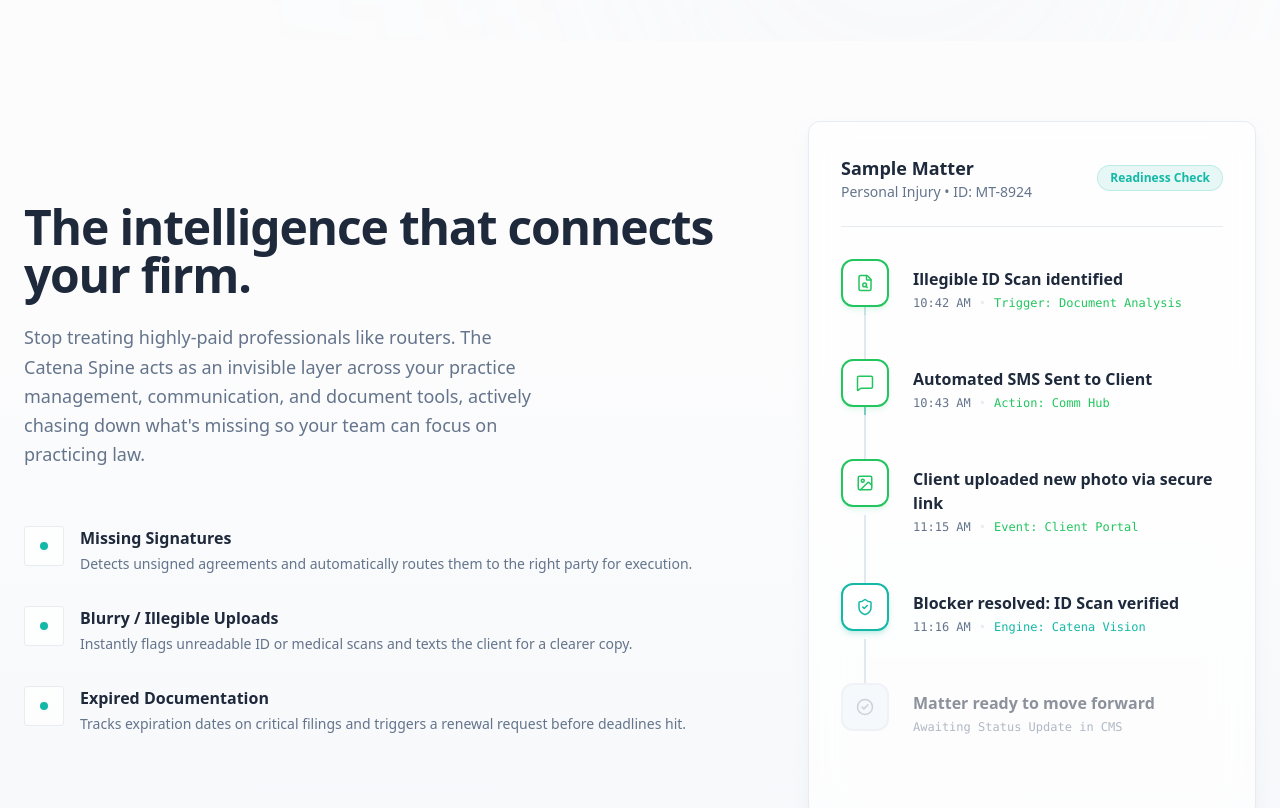
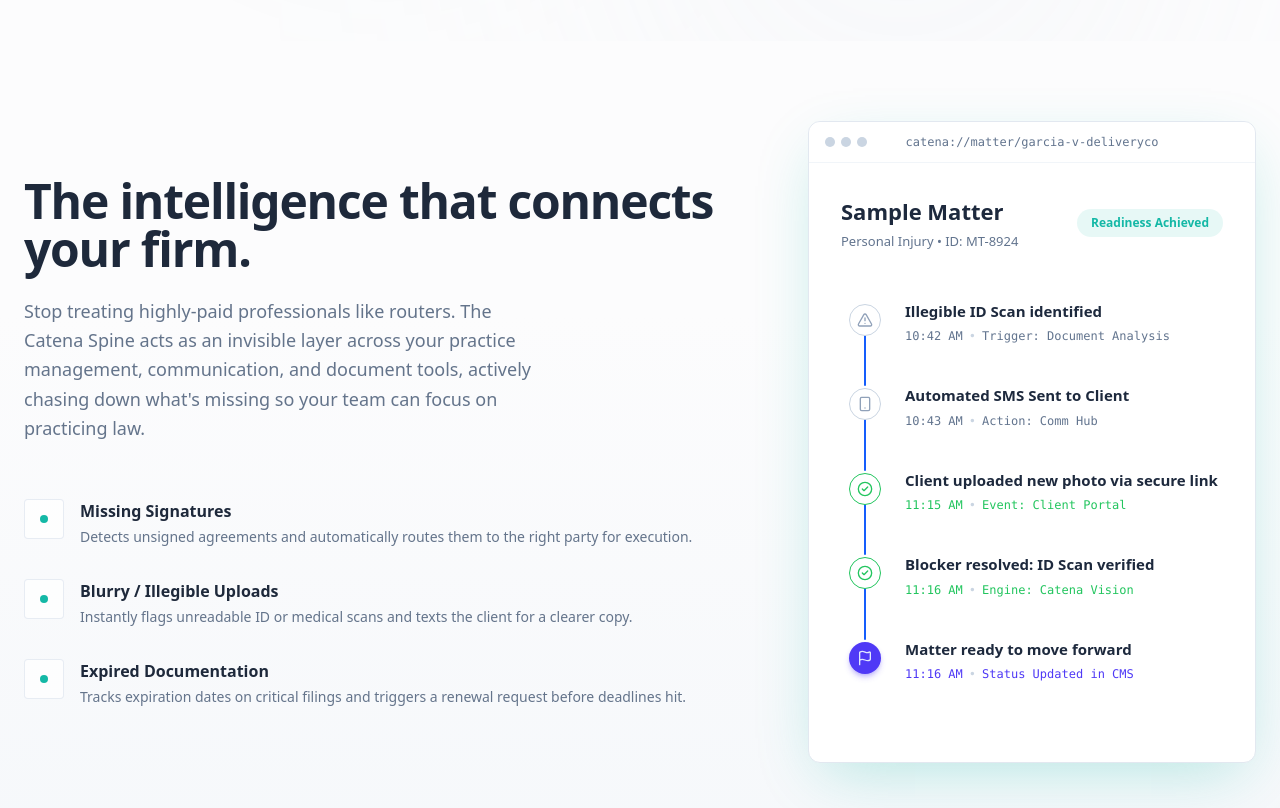
Before and after one commit to PrimeElixir/catena-landing, a Next.js app: page / in a window 1280 px wide. Shown: the part 620-1428 px from the top of the page. Built offline with nearby package versions, Linux system fonts and the light colour scheme.

Commit message:
style: update spine visualization to Mac card UI

```diff
--- a/src/components/SpineNode.tsx
+++ b/src/components/SpineNode.tsx
@@ -1,9 +1,10 @@
 import React from 'react';
-import { CheckCircle2, CircleDashed, FileSearch, MessageSquare, Image as ImageIcon, ShieldCheck } from 'lucide-react';
+import { CheckCircle2, TriangleAlert, Smartphone, Image as ImageIcon, ShieldCheck, Flag } from 'lucide-react';
 import clsx from 'clsx';
 import { motion } from 'framer-motion';
 
 export type NodeStatus = 'completed' | 'active' | 'pending';
+export type ColorTheme = 'slate' | 'success' | 'indigo';
 
 export interface SpineNodeProps {
   id: string;
@@ -11,58 +12,64 @@ export interface SpineNodeProps {
   title: string;
   timestamp?: string;
   description: string;
-  iconType: 'scan' | 'sms' | 'photo' | 'verify' | 'ready';
+  iconType: 'alert' | 'sms' | 'photo' | 'verify' | 'ready';
+  colorTheme: ColorTheme;
   isLast?: boolean;
 }
 
-const getIcon = (type: string, status: NodeStatus) => {
-  const size = 18;
-  const className = status === 'pending' ? 'text-text-secondary/50' : (status === 'completed' ? 'text-success' : 'text-accent');
+const getIcon = (type: string, theme: ColorTheme) => {
+  const size = 16;
+  let className = '';
+
+  if (theme === 'slate') className = 'text-slate-400';
+  if (theme === 'success') className = 'text-success';
+  if (theme === 'indigo') className = 'text-indigo-100'; // Inside solid circle
 
   switch (type) {
-    case 'scan': return <FileSearch size={size} className={className} />;
-    case 'sms': return <MessageSquare size={size} className={className} />;
-    case 'photo': return <ImageIcon size={size} className={className} />;
-    case 'verify': return <ShieldCheck size={size} className={className} />;
-    case 'ready': return <CheckCircle2 size={size} className={className} />;
-    default: return <CircleDashed size={size} className={className} />;
+    case 'alert': return <TriangleAlert size={size} className={className} />;
+    case 'sms': return <Smartphone size={size} className={className} />;
+    case 'photo': return <CheckCircle2 size={size} className={className} />;
+    case 'verify': return <CheckCircle2 size={size} className={className} />;
+    case 'ready': return <Flag size={size} className={className} />;
+    default: return <CheckCircle2 size={size} className={className} />;
   }
 };
 
-export default function SpineNode({ status, title, timestamp, description, iconType, isLast }: SpineNodeProps) {
+export default function SpineNode({ status, title, timestamp, description, iconType, colorTheme, isLast }: SpineNodeProps) {
   return (
-    <div className="relative flex gap-6 pb-12">
-      {/* Spine Line (Background) */}
+    <div className="relative flex gap-6 pb-10">
+      {/* Solid Blue Spine Line */}
       {!isLast && (
-        <div className="absolute left-6 top-14 bottom-0 w-[2px] bg-spine-line -translate-x-1/2"></div>
+        <div className="absolute left-[15px] top-[34px] bottom-[-2px] w-[2px] bg-blue-600 rounded-full"></div>
       )}
 
       {/* Node Icon Container */}
-      <div className="relative z-10 flex-shrink-0">
+      <div className="relative z-10 flex-shrink-0 pt-1">
         <div className={clsx(
-          "w-12 h-12 rounded-xl flex items-center justify-center border-2 transition-all duration-500",
-          status === 'completed' && "bg-white border-success shadow-md shadow-success/10",
-          status === 'active' && "bg-white border-accent shadow-md shadow-accent/20",
-          status === 'pending' && "bg-slate-100 border-border-glass opacity-60"
+          "w-8 h-8 rounded-full flex items-center justify-center transition-all duration-500",
+          colorTheme === 'slate' && "bg-white border-[1.5px] border-slate-300",
+          colorTheme === 'success' && "bg-white border-[1.5px] border-success",
+          colorTheme === 'indigo' && "bg-indigo-600 shadow-md shadow-indigo-600/30",
         )}>
-          {getIcon(iconType, status)}
+          {getIcon(iconType, colorTheme)}
         </div>
-
-        {/* Active Pulse Effect */}
-        {status === 'active' && (
-          <div className="absolute inset-0 rounded-xl border-2 border-accent animate-ping opacity-20"></div>
-        )}
       </div>
 
       {/* Content */}
-      <div className={clsx("flex flex-col pt-2", status === 'pending' && "opacity-50")}>
-        <h3 className="text-base font-semibold text-text-primary">{title}</h3>
-        <div className="flex items-center gap-2 mt-1 text-xs font-mono text-text-secondary">
-          {timestamp && <span>{timestamp}</span>}
-          {timestamp && <span className="text-border-glass">•</span>}
+      <div className="flex flex-col">
+        <h3 className="text-[15px] font-semibold text-slate-800">{title}</h3>
+        <div className="flex items-center gap-1.5 mt-1.5 text-xs font-mono">
           <span className={clsx(
-            status === 'completed' ? "text-success font-medium" : (status === 'active' ? "text-accent font-medium" : "text-text-secondary")
-          )}>{description}</span>
+            colorTheme === 'slate' ? "text-slate-500" : (colorTheme === 'success' ? "text-success" : "text-indigo-600")
+          )}>
+            {timestamp}
+          </span>
+          <span className="text-slate-300">•</span>
+          <span className={clsx(
+            colorTheme === 'slate' ? "text-slate-500" : (colorTheme === 'success' ? "text-success" : "text-indigo-600")
+          )}>
+            {description}
+          </span>
         </div>
       </div>
     </div>
--- a/src/components/SpineVisualization.tsx
+++ b/src/components/SpineVisualization.tsx
@@ -1,7 +1,6 @@
 "use client";
 
 import React, { useRef } from 'react';
-import { motion, useScroll, useTransform } from 'framer-motion';
 import SpineNode, { SpineNodeProps } from './SpineNode';
 
 const sampleNodes: SpineNodeProps[] = [
@@ -11,7 +10,8 @@ const sampleNodes: SpineNodeProps[] = [
     title: 'Illegible ID Scan identified',
     timestamp: '10:42 AM',
     description: 'Trigger: Document Analysis',
-    iconType: 'scan'
+    iconType: 'alert',
+    colorTheme: 'slate'
   },
   {
     id: '2',
@@ -19,7 +19,8 @@ const sampleNodes: SpineNodeProps[] = [
     title: 'Automated SMS Sent to Client',
     timestamp: '10:43 AM',
     description: 'Action: Comm Hub',
-    iconType: 'sms'
+    iconType: 'sms',
+    colorTheme: 'slate'
   },
   {
     id: '3',
@@ -27,37 +28,31 @@ const sampleNodes: SpineNodeProps[] = [
     title: 'Client uploaded new photo via secure link',
     timestamp: '11:15 AM',
     description: 'Event: Client Portal',
-    iconType: 'photo'
+    iconType: 'photo',
+    colorTheme: 'success'
   },
   {
     id: '4',
-    status: 'active',
+    status: 'completed',
     title: 'Blocker resolved: ID Scan verified',
     timestamp: '11:16 AM',
     description: 'Engine: Catena Vision',
-    iconType: 'verify'
+    iconType: 'verify',
+    colorTheme: 'success'
   },
   {
     id: '5',
-    status: 'pending',
+    status: 'active',
     title: 'Matter ready to move forward',
-    description: 'Awaiting Status Update in CMS',
-    iconType: 'ready'
+    timestamp: '11:16 AM',
+    description: 'Status Updated in CMS',
+    iconType: 'ready',
+    colorTheme: 'indigo'
   }
 ];
 
 export default function SpineVisualization() {
   const containerRef = useRef<HTMLDivElement>(null);
-
-  // Track scroll progress relative to this container
-  const { scrollYProgress } = useScroll({
-    target: containerRef,
-    offset: ["start center", "end center"]
-  });
-
-  // Map scroll progress to the height of the animated gradient line
-  // From 0% to 100% height
-  const lineHeight = useTransform(scrollYProgress, [0, 0.8], ["0%", "100%"]);
 
   return (
     <section className="py-20 px-6 max-w-7xl mx-auto flex flex-col lg:flex-row items-center gap-16" id="platform">
@@ -91,26 +86,34 @@ export default function SpineVisualization() {
       <div className="flex-1 w-full max-w-md relative perspective-1000">
         <div className="absolute inset-0 bg-gradient-to-tr from-accent/10 to-transparent blur-3xl -z-10 rounded-full opacity-50 translate-y-10"></div>
 
-        <div className="glass-panel p-8" ref={containerRef}>
+        <div className="bg-white rounded-xl shadow-[0_20px_60px_-15px_rgba(20,184,166,0.3)] border border-slate-200 overflow-hidden" ref={containerRef}>
+          {/* Mac Window Header */}
+          <div className="flex items-center px-4 py-3 border-b border-slate-100 bg-white/50">
+            <div className="flex gap-1.5 flex-1">
+              <div className="w-2.5 h-2.5 rounded-full bg-slate-300"></div>
+              <div className="w-2.5 h-2.5 rounded-full bg-slate-300"></div>
+              <div className="w-2.5 h-2.5 rounded-full bg-slate-300"></div>
+            </div>
+            <div className="text-xs font-mono text-slate-500 justify-center flex-1 text-center whitespace-nowrap">
+              catena://matter/garcia-v-deliveryco
+            </div>
+            <div className="flex-1"></div>
+          </div>
+
+          <div className="p-8 pb-10">
             {/* Card Header */}
-          <div className="flex items-center justify-between mb-8 border-b border-border-glass pb-6">
+            <div className="flex items-center justify-between mb-10 pb-2">
               <div>
-              <h3 className="text-lg font-bold">Sample Matter</h3>
-              <p className="text-sm text-text-secondary">Personal Injury • ID: MT-8924</p>
+                <h3 className="text-[22px] font-bold text-slate-800 mb-1">Sample Matter</h3>
+                <p className="text-[13px] text-slate-500">Personal Injury • ID: MT-8924</p>
               </div>
-            <div className="px-3 py-1 bg-accent/10 text-accent text-xs font-semibold rounded-full border border-accent/20">
-              Readiness Check
+              <div className="px-3.5 py-1.5 bg-accent/10 text-accent text-xs font-semibold rounded-full">
+                Readiness Achieved
               </div>
             </div>
 
             {/* Spine Nodes Container */}
-          <div className="relative">
-            {/* The Animated Gradient Line that "fills" on scroll */}
-            <motion.div
-              className="absolute left-6 top-6 w-[2px] bg-gradient-to-b from-spine-line to-accent -translate-x-1/2 z-0"
-              style={{ height: lineHeight, originY: 0 }}
-            />
-
+            <div className="relative ml-2">
               {sampleNodes.map((node, idx) => (
                 <SpineNode
                   key={node.id}
@@ -118,6 +121,7 @@ export default function SpineVisualization() {
                   isLast={idx === sampleNodes.length - 1}
                 />
               ))}
+            </div>
           </div>
         </div>
       </div>
```
Lines whose indentation alone changed are shown as unchanged.
